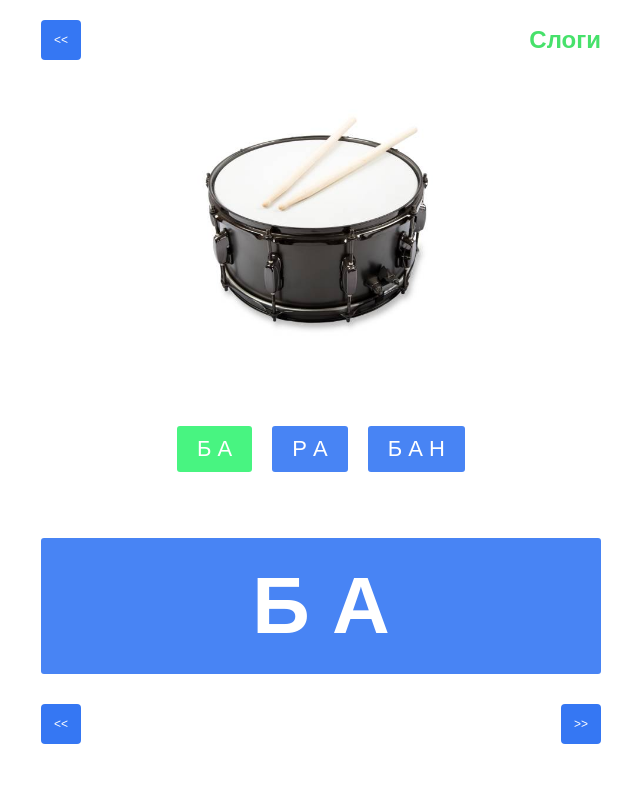
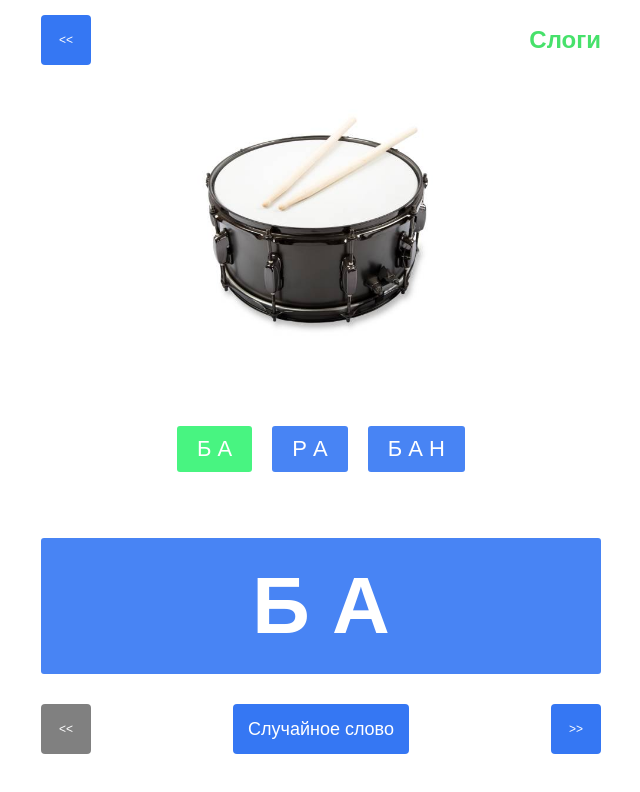
Before and after one commit to Alisbur/kidsGames, a React (Vite) app: page /words in a window 1280 px wide. Shown: the top 792 px of the page, without its empty margins (319-959 px from the left). Built offline with nearby package versions, Linux system fonts and the light colour scheme.

Commit message:
fix: fixes last part bug / hover effect

```diff
--- a/src/components/NavBlock/NavBlock.tsx
+++ b/src/components/NavBlock/NavBlock.tsx
@@ -1,16 +1,21 @@
 import styles from './NavBlock.module.scss'
 import { NavigateButton } from '../../shared/ui/navigate-button/navigate-button'
+import { ReactNode } from 'react';
 
 type NavBlockProps = {
   onNext: ()=>void;
   onPrev: ()=>void;
+  nextDisabled?: boolean;
+  prevDisabled?: boolean;
+  children?: JSX.Element;
 }
 
-export function NavBlock({onNext, onPrev}: NavBlockProps) {
+export function NavBlock({onNext, onPrev, nextDisabled = false, prevDisabled = false, children}: NavBlockProps) {
   return (
     <div className={styles.container}>
-      <NavigateButton type="back" onClick={onPrev} />
-      <NavigateButton type="forward" onClick={onNext} />
+      <NavigateButton type="back" onClick={onPrev} disabled={prevDisabled} />
+      {children}
+      <NavigateButton type="forward" onClick={onNext} disabled={nextDisabled}/>
     </div>
   )
 }
--- a/src/components/WordPartsBlock/WordPartsBlock.tsx
+++ b/src/components/WordPartsBlock/WordPartsBlock.tsx
@@ -1,27 +1,36 @@
-import {useState, useEffect} from "react";
-import styles from "./WordPartsBlock.module.scss"
+import { useState, useEffect } from "react";
+import styles from "./WordPartsBlock.module.scss";
 import { WordPart } from "../../shared/ui/word-part/word-part";
 
 type WordPartsBlockProps = {
   parts: string[];
-}
+};
 
-export function WordPartsBlock({parts}: WordPartsBlockProps) {
-
+export function WordPartsBlock({ parts }: WordPartsBlockProps) {
   const [activePart, setActivePart] = useState(0);
 
-  useEffect(()=>{
+  useEffect(() => {
     setActivePart(0);
-  }, [parts])
+  }, [parts]);
 
   return (
     <div className={styles.container}>
       <div className={styles.top}>
-        {parts.map((text, idx) => <WordPart key={idx} text={text} type="small" active={idx===activePart} onClick={()=>{setActivePart(idx)}}/>)}
+        {parts.map((text, idx) => (
+          <WordPart
+            key={idx}
+            text={text}
+            type="small"
+            active={idx === activePart}
+            onClick={() => {
+              setActivePart(idx);
+            }}
+          />
+        ))}
       </div>
       <div className={styles.bottom}>
-        <WordPart text={parts[activePart]} type="big" />
+        {!!parts[activePart] && <WordPart text={parts[activePart]} type="big" />}
       </div>
     </div>
-  )
+  );
 }
--- a/src/pages/Words-page/Words-page.tsx
+++ b/src/pages/Words-page/Words-page.tsx
@@ -1,26 +1,42 @@
-import {useState} from "react";
+import { useState } from "react";
 import styles from "./Words-page.module.scss";
 import { NavBlock } from "../../components/NavBlock/NavBlock";
 import { ImageCard } from "../../shared/ui/Image-card/Image-card";
 import { WordPartsBlock } from "../../components/WordPartsBlock/WordPartsBlock";
 import { WORDS } from "../../shared/constants/words";
+import { MenuButton } from "../../shared/ui/menu-button/menu-button";
 
 export function WordsPage() {
   const [currentWord, setCurrentWord] = useState(0);
 
   const backHandler = () => {
-    if(currentWord > 0) setCurrentWord(currentWord-1);
-  }
+    if (currentWord > 0) setCurrentWord((state) => state - 1);
+  };
 
-  const forwardkHandler = () => {
-    if(currentWord < WORDS.length - 1) setCurrentWord(currentWord+1);
-  }
+  const forwardHandler = () => {
+    if (currentWord < WORDS.length - 1) setCurrentWord((state) => state + 1);
+  };
+
+  const randomHandler = () => {
+    setCurrentWord(Math.floor(Math.random() * WORDS.length));
+  };
 
   return (
     <div className={styles.container}>
       <ImageCard name={WORDS[currentWord].image} />
       <WordPartsBlock parts={WORDS[currentWord].parts} />
-      <NavBlock onPrev={backHandler} onNext={forwardkHandler} />
+      <NavBlock
+        onPrev={backHandler}
+        onNext={forwardHandler}
+        prevDisabled={currentWord <= 0}
+        nextDisabled={currentWord >= WORDS.length - 1}
+      >
+        <MenuButton
+          text="Случайное слово"
+          onClick={randomHandler}
+          style={{ width: "fit-content", paddingInline: "15px" }}
+        />
+      </NavBlock>
     </div>
   );
 }
--- a/src/shared/ui/menu-button/menu-button.module.scss
+++ b/src/shared/ui/menu-button/menu-button.module.scss
@@ -30,5 +30,5 @@
 }
 
 .buttonText {
-  @include m.setFont(12px, c.$whiteText, 400, 120%, v.$font-raleway);
+  @include m.setFont(18px, c.$whiteText, 400, 120%, v.$font-raleway);
 }
--- a/src/shared/ui/menu-button/menu-button.tsx
+++ b/src/shared/ui/menu-button/menu-button.tsx
@@ -1,14 +1,15 @@
+import { HTMLAttributes } from 'react';
 import styles from './menu-button.module.scss'
 
 type MenuButtonProps = {
   onClick: ()=>void;
   text: string;
   disabled?: boolean;
-}
+} & HTMLAttributes<HTMLButtonElement>
 
-export function MenuButton({onClick, text, disabled = false}: MenuButtonProps) {
+export function MenuButton({onClick, text, disabled = false, ...props}: MenuButtonProps) {
   return (
-      <button type="button" className={styles.button} onClick={()=>onClick()} disabled={disabled}>
+      <button type="button" className={styles.button} onClick={()=>onClick()} disabled={disabled} {...props}>
         <span className={styles.buttonText}>{text}</span>
       </button>
   )
--- a/src/shared/ui/navigate-button/navigate-button.module.scss
+++ b/src/shared/ui/navigate-button/navigate-button.module.scss
@@ -3,8 +3,8 @@
 @use "@styles/variables.scss" as v;
 
 .button {
-  width: 40px;
-  height: 40px;
+  width: 50px;
+  height: 50px;
   background-color: c.$normalBtn;
   display: flex;
   align-items: center;
@@ -15,12 +15,8 @@
   border: none;
   cursor: pointer;
 
-  &:hover {
-    opacity: 0.8;
-  }
-
-  &:active {
-    outline: none;
+  @media (hover: hover) {
+    &:hover {opacity: 0.8;}
   }
 
   &:disabled {
```
